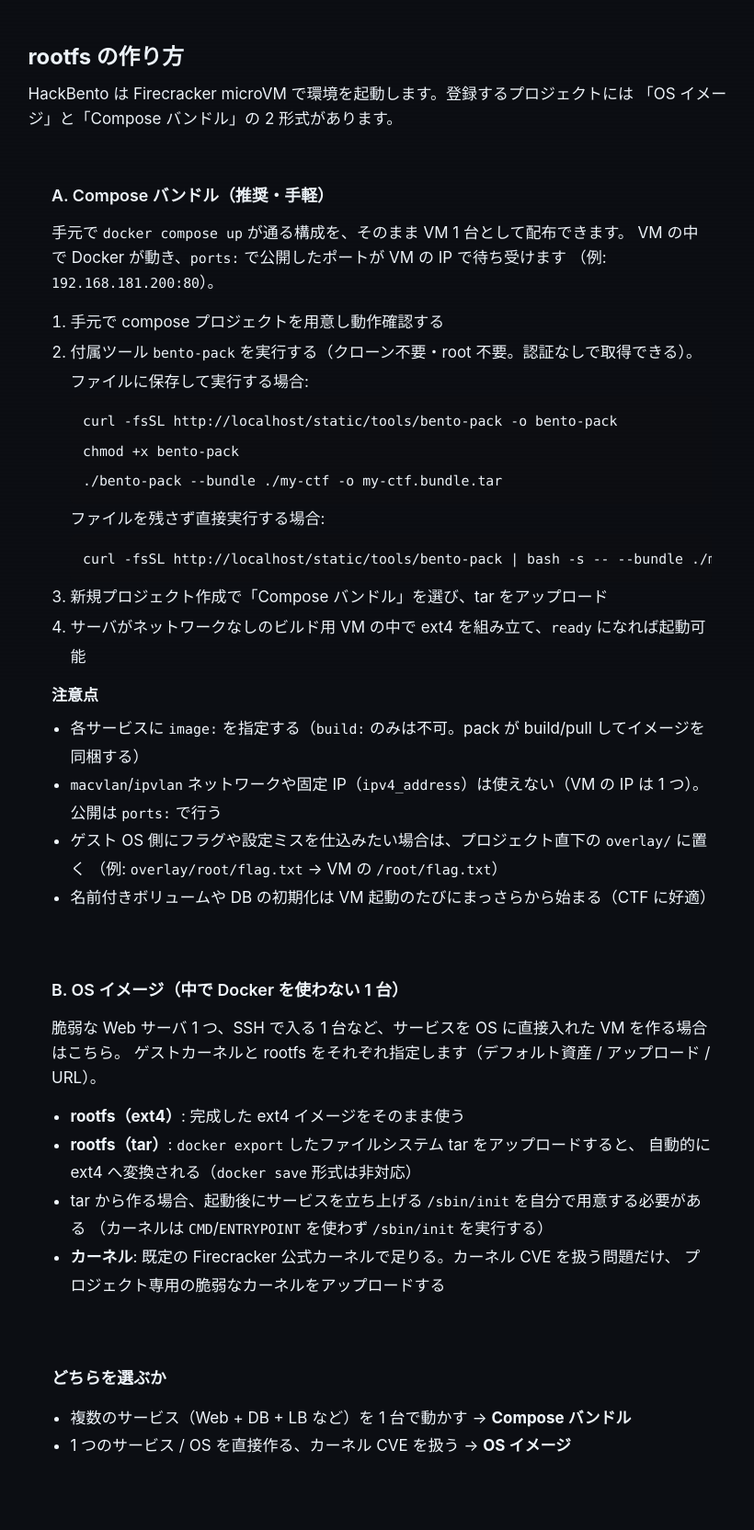
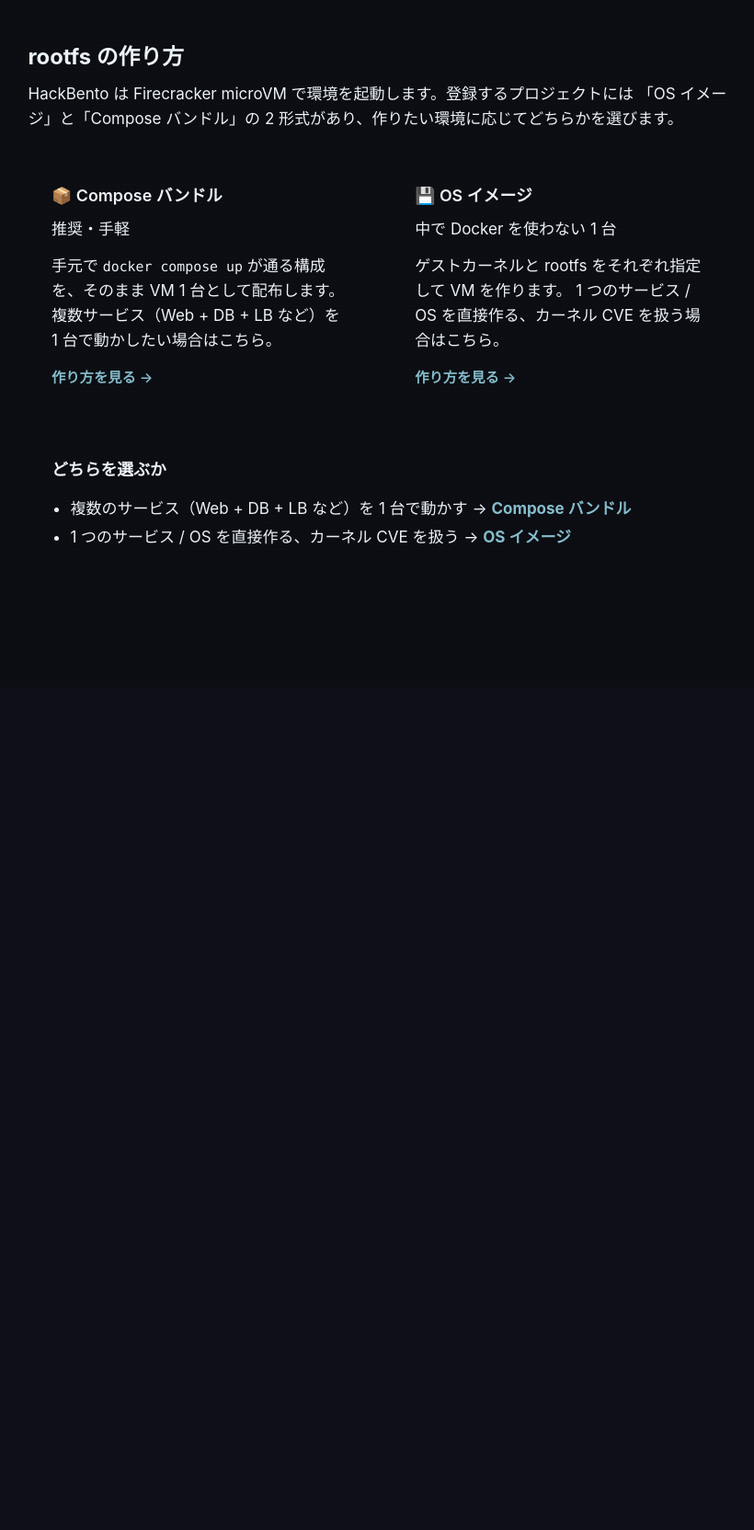
Before and after one commit to ka1222te/hack-bento, a FastAPI app: template orchestrator/templates/rootfs_help.html in a window 1280 px wide. Shown: the part 58-1722 px from the top of the page at 92% size, without its empty margins (225-1045 px from the left). After the commit the page ends 650 px from the top, so only its background shows below. Run offline with FastAPI, Linux system fonts and the light colour scheme; the template is opened without the code that fills it, so the values that code supplies are empty; parts of the project's set-up code (start-up, migrations or seed data) failed here and were passed over.

Commit message:
feat: rootfsヘルプをCompose/OSイメージ別ページに分割しコピーボタンを追加
/docs/rootfs を索引ページ（形式ごとのリンクカード）とし、詳細説明を
/docs/rootfs/compose・/docs/rootfs/os の2ページに分離した。コマンド例の
コードブロックには既存のcopyToClipboardを再利用したコピーボタンを追加。
new_project.html のヒント文も、各形式の説明の直後にその形式の作り方ページへ
個別リンクするよう改善した。

Co-Authored-By: Claude Sonnet 5 <noreply@anthropic.com>

```diff
--- a/orchestrator/main.py
+++ b/orchestrator/main.py
@@ -373,11 +373,29 @@ async def new_project_page(request: Request):
 
 @app.get("/docs/rootfs", response_class=HTMLResponse)
 async def rootfs_help_page(request: Request):
-    """rootfs / Compose バンドルの作り方を説明するヘルプページ。"""
+    """rootfs / Compose バンドルの作り方の索引ページ（形式ごとに詳細ページへ振り分け）。"""
     user = await _get_request_user(request)
     if not user or user.needs_username_setup:
         return templates.TemplateResponse("404.html", {"request": request, "settings": settings}, status_code=404)
     return templates.TemplateResponse("rootfs_help.html", {"request": request, "settings": settings})
+
+
+@app.get("/docs/rootfs/compose", response_class=HTMLResponse)
+async def rootfs_help_compose_page(request: Request):
+    """Compose バンドルの作り方の詳細ページ。"""
+    user = await _get_request_user(request)
+    if not user or user.needs_username_setup:
+        return templates.TemplateResponse("404.html", {"request": request, "settings": settings}, status_code=404)
+    return templates.TemplateResponse("rootfs_help_compose.html", {"request": request, "settings": settings})
+
+
+@app.get("/docs/rootfs/os", response_class=HTMLResponse)
+async def rootfs_help_os_page(request: Request):
+    """OS イメージの作り方の詳細ページ。"""
+    user = await _get_request_user(request)
+    if not user or user.needs_username_setup:
+        return templates.TemplateResponse("404.html", {"request": request, "settings": settings}, status_code=404)
+    return templates.TemplateResponse("rootfs_help_os.html", {"request": request, "settings": settings})
 
 
 @app.get("/settings", response_class=HTMLResponse)
--- a/orchestrator/static/css/style.css
+++ b/orchestrator/static/css/style.css
@@ -376,6 +376,15 @@ body::before {
   box-shadow: var(--shadow);
 }
 .copy-pop-show { opacity: 1; transform: translateX(-50%) translateY(0); }
+.code-block { position: relative; }
+.code-block .copy-btn {
+  position: absolute;
+  top: 6px; right: 6px;
+  background: var(--bg3);
+  border: 1px solid var(--border);
+}
+.code-block .copy-btn:hover { background: var(--bg4); }
+.code-block pre { margin: 0; padding-right: 2.2rem; }
 .env-timer {
   font-size: 0.85rem;
   color: var(--text2);
@@ -1518,3 +1527,15 @@ textarea { resize: vertical; min-height: 70px; }
   .np-vis-btn { min-width: unset; }
   .np-vis-inner { flex-direction: row; justify-content: flex-start; gap: 0.75rem; text-align: left; }
 }
+
+/* ===== Docs: rootfs 作り方の索引ページ（形式ごとの選択カード） ===== */
+.docs-choice-grid { display: grid; grid-template-columns: 1fr 1fr; gap: 1.25rem; }
+.docs-choice-card {
+  display: block; text-decoration: none; color: inherit;
+  padding: 1.5rem; transition: border-color 0.15s, transform 0.15s;
+}
+.docs-choice-card:hover { border-color: var(--accent); transform: translateY(-2px); }
+.docs-choice-link { color: var(--accent); font-weight: 600; font-size: 0.9rem; }
+@media (max-width: 640px) {
+  .docs-choice-grid { grid-template-columns: 1fr; }
+}
--- a/orchestrator/templates/rootfs_help.html
+++ b/orchestrator/templates/rootfs_help.html
@@ -9,61 +9,36 @@
     <h1 style="font-size:1.4rem;font-weight:700;margin-bottom:.5rem">rootfs の作り方</h1>
     <p style="color:var(--muted);margin-bottom:1.75rem">
       HackBento は Firecracker microVM で環境を起動します。登録するプロジェクトには
-      「OS イメージ」と「Compose バンドル」の 2 形式があります。
+      「OS イメージ」と「Compose バンドル」の 2 形式があり、作りたい環境に応じてどちらかを選びます。
     </p>
 
-    <div class="card" style="padding:1.5rem;margin-bottom:1.25rem">
-      <h2 style="font-size:1.05rem;font-weight:600;margin-bottom:.75rem">A. Compose バンドル（推奨・手軽）</h2>
-      <p style="margin-bottom:.75rem">
-        手元で <code>docker compose up</code> が通る構成を、そのまま VM 1 台として配布できます。
-        VM の中で Docker が動き、<code>ports:</code> で公開したポートが VM の IP で待ち受けます
-        （例: <code>192.168.181.200:80</code>）。
-      </p>
-      <ol style="margin:0 0 .75rem 1.2rem;line-height:1.9">
-        <li>手元で compose プロジェクトを用意し動作確認する</li>
-        <li>付属ツール <code>bento-pack</code> を実行する（クローン不要・root 不要。認証なしで取得できる）。
-          ファイルに保存して実行する場合:
-          <pre style="background:var(--code-bg,#1113);padding:.6rem .8rem;border-radius:6px;overflow-x:auto"><code>curl -fsSL {{ request.url.scheme }}://{{ request.url.netloc }}/static/tools/bento-pack -o bento-pack
-chmod +x bento-pack
-./bento-pack --bundle ./my-ctf -o my-ctf.bundle.tar</code></pre>
-          ファイルを残さず直接実行する場合:
-          <pre style="background:var(--code-bg,#1113);padding:.6rem .8rem;border-radius:6px;overflow-x:auto"><code>curl -fsSL {{ request.url.scheme }}://{{ request.url.netloc }}/static/tools/bento-pack | bash -s -- --bundle ./my-ctf -o my-ctf.bundle.tar</code></pre>
-        </li>
-        <li>新規プロジェクト作成で「Compose バンドル」を選び、tar をアップロード</li>
-        <li>サーバがネットワークなしのビルド用 VM の中で ext4 を組み立て、<code>ready</code> になれば起動可能</li>
-      </ol>
-      <p style="margin-bottom:.4rem"><strong>注意点</strong></p>
-      <ul style="margin:0 0 0 1.2rem;line-height:1.8;color:var(--muted)">
-        <li>各サービスに <code>image:</code> を指定する（<code>build:</code> のみは不可。pack が build/pull してイメージを同梱する）</li>
-        <li><code>macvlan</code>/<code>ipvlan</code> ネットワークや固定 IP（<code>ipv4_address</code>）は使えない（VM の IP は 1 つ）。公開は <code>ports:</code> で行う</li>
-        <li>ゲスト OS 側にフラグや設定ミスを仕込みたい場合は、プロジェクト直下の <code>overlay/</code> に置く
-          （例: <code>overlay/root/flag.txt</code> → VM の <code>/root/flag.txt</code>）</li>
-        <li>名前付きボリュームや DB の初期化は VM 起動のたびにまっさらから始まる（CTF に好適）</li>
-      </ul>
+    <div class="docs-choice-grid">
+      <a href="/docs/rootfs/compose" class="card docs-choice-card">
+        <h2 style="font-size:1.05rem;font-weight:600;margin-bottom:.5rem">📦 Compose バンドル</h2>
+        <p style="color:var(--muted);margin-bottom:.75rem">推奨・手軽</p>
+        <p style="margin-bottom:.75rem">
+          手元で <code>docker compose up</code> が通る構成を、そのまま VM 1 台として配布します。
+          複数サービス（Web + DB + LB など）を 1 台で動かしたい場合はこちら。
+        </p>
+        <span class="docs-choice-link">作り方を見る →</span>
+      </a>
+
+      <a href="/docs/rootfs/os" class="card docs-choice-card">
+        <h2 style="font-size:1.05rem;font-weight:600;margin-bottom:.5rem">💾 OS イメージ</h2>
+        <p style="color:var(--muted);margin-bottom:.75rem">中で Docker を使わない 1 台</p>
+        <p style="margin-bottom:.75rem">
+          ゲストカーネルと rootfs をそれぞれ指定して VM を作ります。
+          1 つのサービス / OS を直接作る、カーネル CVE を扱う場合はこちら。
+        </p>
+        <span class="docs-choice-link">作り方を見る →</span>
+      </a>
     </div>
 
-    <div class="card" style="padding:1.5rem;margin-bottom:1.25rem">
-      <h2 style="font-size:1.05rem;font-weight:600;margin-bottom:.75rem">B. OS イメージ（中で Docker を使わない 1 台）</h2>
-      <p style="margin-bottom:.75rem">
-        脆弱な Web サーバ 1 つ、SSH で入る 1 台など、サービスを OS に直接入れた VM を作る場合はこちら。
-        ゲストカーネルと rootfs をそれぞれ指定します（デフォルト資産 / アップロード / URL）。
-      </p>
-      <ul style="margin:0 0 0 1.2rem;line-height:1.8;color:var(--muted)">
-        <li><strong>rootfs（ext4）</strong>: 完成した ext4 イメージをそのまま使う</li>
-        <li><strong>rootfs（tar）</strong>: <code>docker export</code> したファイルシステム tar をアップロードすると、
-          自動的に ext4 へ変換される（<code>docker save</code> 形式は非対応）</li>
-        <li>tar から作る場合、起動後にサービスを立ち上げる <code>/sbin/init</code> を自分で用意する必要がある
-          （カーネルは <code>CMD</code>/<code>ENTRYPOINT</code> を使わず <code>/sbin/init</code> を実行する）</li>
-        <li><strong>カーネル</strong>: 既定の Firecracker 公式カーネルで足りる。カーネル CVE を扱う問題だけ、
-          プロジェクト専用の脆弱なカーネルをアップロードする</li>
-      </ul>
-    </div>
-
-    <div class="card" style="padding:1.5rem">
+    <div class="card" style="padding:1.5rem;margin-top:1.25rem">
       <h2 style="font-size:1.05rem;font-weight:600;margin-bottom:.75rem">どちらを選ぶか</h2>
       <ul style="margin:0 0 0 1.2rem;line-height:1.8">
-        <li>複数のサービス（Web + DB + LB など）を 1 台で動かす → <strong>Compose バンドル</strong></li>
-        <li>1 つのサービス / OS を直接作る、カーネル CVE を扱う → <strong>OS イメージ</strong></li>
+        <li>複数のサービス（Web + DB + LB など）を 1 台で動かす → <a href="/docs/rootfs/compose"><strong>Compose バンドル</strong></a></li>
+        <li>1 つのサービス / OS を直接作る、カーネル CVE を扱う → <a href="/docs/rootfs/os"><strong>OS イメージ</strong></a></li>
       </ul>
     </div>
   </div>
```
Also changed, not shown: orchestrator/templates/new_project.html (+4 -3 lines), orchestrator/templates/rootfs_help_compose.html (added, +67 -0 lines), orchestrator/templates/rootfs_help_os.html (added, +50 -0 lines).
